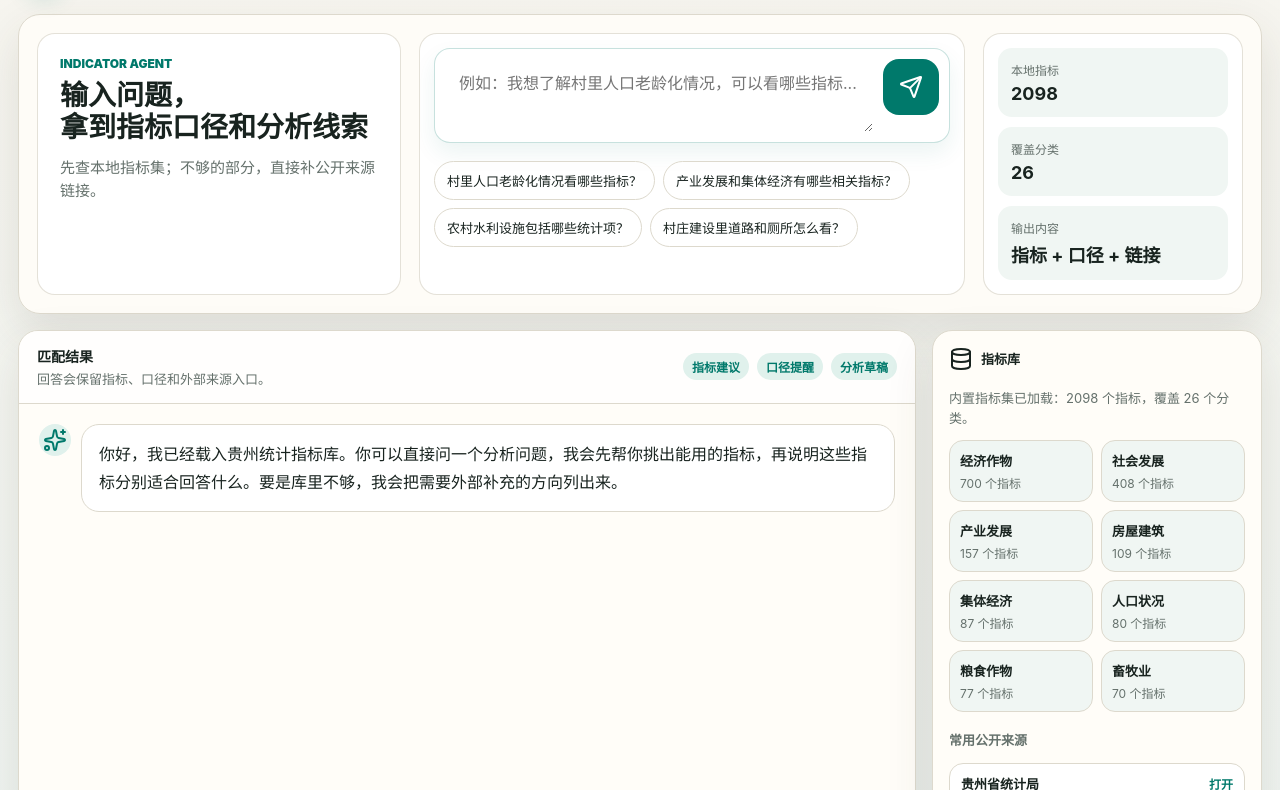
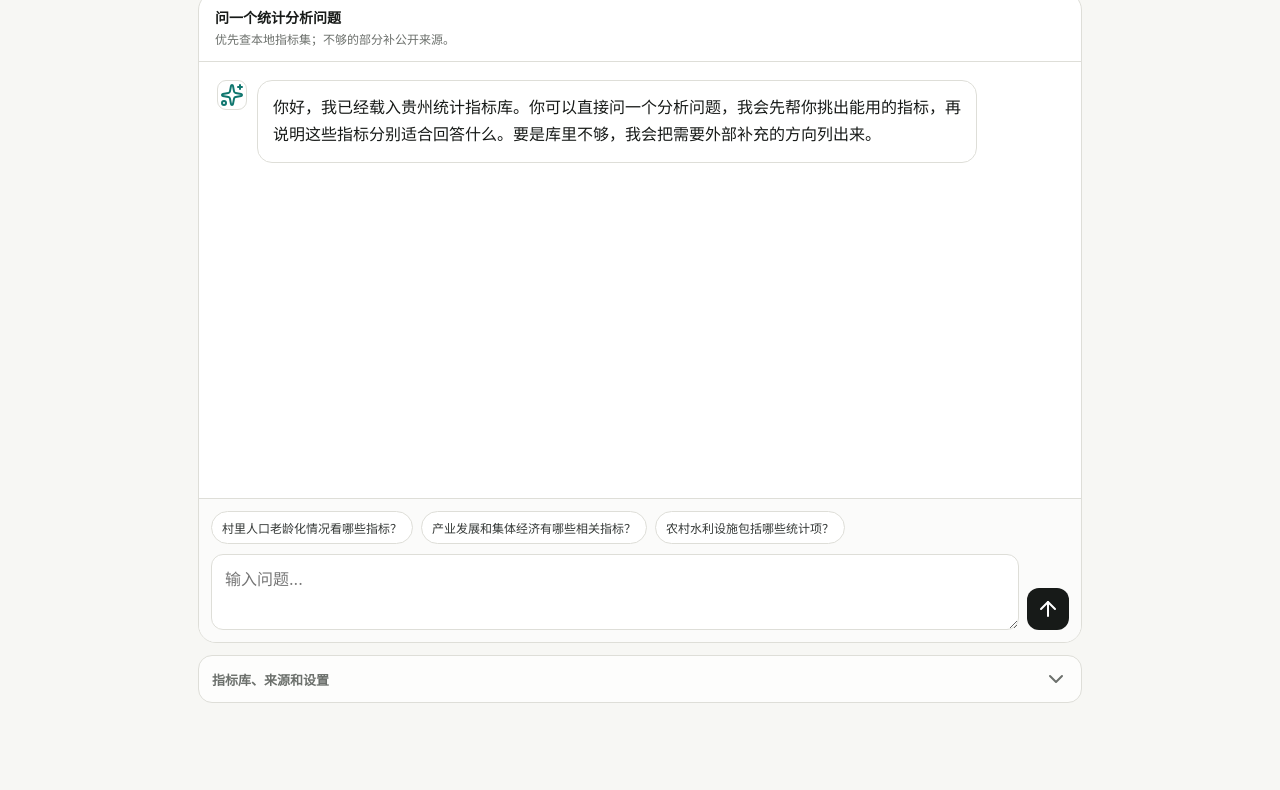
Before and after one commit to RichardF123/Guizhou-GraphRAG, a plain HTML site: page index.html in a window 1280 px wide. Shown: the part 79-869 px from the top of the page. After the commit the page ends 800 px from the top, so only its background shows below. Drawn offline with nearby package versions, Linux system fonts and the light colour scheme.

Commit message:
Simplify chat UI

```diff
--- a/assets/styles.css
+++ b/assets/styles.css
@@ -1,16 +1,13 @@
 :root {
   color-scheme: light;
-  --bg: #f7f5ef;
-  --panel: #fffdf8;
-  --panel-2: #f0f6f3;
-  --ink: #18231f;
-  --muted: #65716c;
-  --line: #ddd9cd;
-  --accent: #00796b;
-  --accent-2: #2d8b57;
-  --accent-soft: #e0f1ec;
-  --gold: #d9a441;
-  --shadow: 0 18px 48px rgba(67, 60, 43, 0.12);
+  --bg: #f7f7f4;
+  --panel: #ffffff;
+  --ink: #171a18;
+  --muted: #6c706c;
+  --line: #deded8;
+  --soft: #f0f1ee;
+  --accent: #0f766e;
+  --accent-soft: #e6f2ef;
   font-family:
     Inter, "Segoe UI", "PingFang SC", "Microsoft YaHei", system-ui,
     sans-serif;
@@ -22,15 +19,14 @@
 
 html,
 body {
+  height: 100%;
   max-width: 100%;
-  min-height: 100%;
-  overflow-x: hidden;
+  overflow: hidden;
 }
 
 body {
   margin: 0;
-  background:
-    linear-gradient(180deg, #f7f5ef 0%, #eef4f1 100%);
+  background: var(--bg);
   color: var(--ink);
 }
 
@@ -45,8 +41,10 @@ button {
 }
 
 .app-shell {
-  width: min(1320px, 100%);
-  min-height: 100vh;
+  display: grid;
+  grid-template-rows: auto minmax(0, 1fr) auto;
+  width: min(920px, 100%);
+  height: 100vh;
   margin: 0 auto;
   padding: 18px;
 }
@@ -55,46 +53,45 @@ button {
   display: flex;
   align-items: center;
   justify-content: space-between;
-  gap: 18px;
-  padding: 10px 4px 18px;
+  gap: 16px;
+  padding-bottom: 14px;
 }
 
 .brand-block {
   display: flex;
-  gap: 12px;
   align-items: center;
+  gap: 10px;
+  min-width: 0;
 }
 
 .brand-mark {
   display: grid;
-  width: 44px;
-  height: 44px;
+  width: 34px;
+  height: 34px;
+  flex: 0 0 auto;
   place-items: center;
-  border: 1px solid rgba(0, 121, 107, 0.24);
-  border-radius: 50%;
-  background: #fff;
+  border: 1px solid var(--line);
+  border-radius: 10px;
+  background: var(--panel);
   color: var(--accent);
-  box-shadow: 0 8px 20px rgba(0, 121, 107, 0.12);
 }
 
 .brand-block h1,
-.hero-query h2,
 .section-title h2 {
   margin: 0;
 }
 
 .brand-block h1 {
-  font-size: 18px;
-  line-height: 1.2;
+  font-size: 15px;
+  line-height: 1.25;
 }
 
 .brand-block p,
-.hint,
-.hero-copy {
-  margin: 5px 0 0;
+.hint {
+  margin: 3px 0 0;
   color: var(--muted);
-  font-size: 13px;
-  line-height: 1.55;
+  font-size: 12px;
+  line-height: 1.45;
 }
 
 .header-actions {
@@ -112,203 +109,27 @@ button {
 }
 
 .icon-button {
-  width: 38px;
-  height: 38px;
+  width: 34px;
+  height: 34px;
   border: 1px solid var(--line);
-  border-radius: 50%;
-  background: #fff;
+  border-radius: 10px;
+  background: var(--panel);
   color: var(--ink);
 }
 
-.hero-query {
+.chat-shell {
   display: grid;
-  grid-template-columns: minmax(0, 0.9fr) minmax(360px, 1.35fr) 260px;
-  gap: 18px;
-  align-items: stretch;
-  padding: 18px;
+  grid-template-rows: auto minmax(0, 1fr) auto;
+  min-height: 0;
+  overflow: hidden;
   border: 1px solid var(--line);
-  border-radius: 22px;
-  background: rgba(255, 253, 248, 0.92);
-  box-shadow: var(--shadow);
-}
-
-.query-intro,
-.query-workbench,
-.signal-grid {
-  min-width: 0;
-  border: 1px solid rgba(221, 217, 205, 0.78);
   border-radius: 18px;
-  background: #fff;
-}
-
-.query-intro {
-  padding: 22px;
-}
-
-.eyebrow {
-  margin: 0 0 8px;
-  color: var(--accent);
-  font-size: 12px;
-  font-weight: 900;
-  letter-spacing: 0;
-  text-transform: uppercase;
-}
-
-.hero-query h2 {
-  max-width: 360px;
-  font-size: 28px;
-  line-height: 1.16;
-  overflow-wrap: anywhere;
-  word-break: break-word;
-}
-
-.hero-copy {
-  max-width: 340px;
-  margin-top: 12px;
-  font-size: 15px;
-}
-
-.query-workbench {
-  min-width: 0;
-  overflow: hidden;
-  padding: 14px;
-}
-
-.composer {
-  display: grid;
-  grid-template-columns: minmax(0, 1fr) 56px;
-  gap: 10px;
-  max-width: none;
-  margin-top: 0;
-  padding: 10px;
-  border: 1px solid rgba(0, 121, 107, 0.22);
-  border-radius: 16px;
-  background: #fff;
-  box-shadow: 0 10px 22px rgba(0, 121, 107, 0.08);
-}
-
-.composer > * {
-  min-width: 0;
-}
-
-textarea,
-input {
-  width: 100%;
-  border: 1px solid var(--line);
-  border-radius: 12px;
-  background: #fff;
-  color: var(--ink);
-  outline: none;
-}
-
-textarea {
-  resize: vertical;
-  padding: 13px 14px;
-  line-height: 1.55;
-}
-
-input {
-  height: 38px;
-  padding: 0 11px;
-}
-
-.composer textarea {
-  min-height: 58px;
-  max-height: 150px;
-  border: 0;
-  padding: 12px 14px;
-}
-
-input:focus,
-textarea:focus {
-  box-shadow: 0 0 0 3px rgba(0, 121, 107, 0.12);
-}
-
-.send-button {
-  width: 56px;
-  height: 56px;
-  border-radius: 16px;
-  background: var(--accent);
-  color: #fff;
-}
-
-.prompt-row {
-  display: flex;
-  flex-wrap: wrap;
-  gap: 8px;
-  max-width: none;
-  margin-top: 18px;
-}
-
-.prompt-chip {
-  padding: 9px 12px;
-  border: 1px solid var(--line);
-  border-radius: 999px;
-  background: rgba(255, 255, 255, 0.74);
-  color: var(--ink);
-  font-size: 13px;
-}
-
-.prompt-chip:hover {
-  border-color: rgba(0, 121, 107, 0.34);
-  background: var(--accent-soft);
-}
-
-.signal-grid {
-  display: grid;
-  gap: 10px;
-  padding: 14px;
-}
-
-.signal-grid div {
-  display: grid;
-  gap: 5px;
-  padding: 13px;
-  border-radius: 14px;
-  background: var(--panel-2);
-}
-
-.signal-grid span {
-  color: var(--muted);
-  font-size: 12px;
-}
-
-.signal-grid strong {
-  color: var(--ink);
-  font-size: 18px;
-}
-
-.result-shell {
-  display: grid;
-  grid-template-columns: minmax(0, 1fr) 330px;
-  gap: 16px;
-  margin-top: 16px;
-}
-
-.chat-panel,
-.side-panel {
-  min-width: 0;
-  border: 1px solid var(--line);
-  border-radius: 20px;
   background: var(--panel);
-  box-shadow: var(--shadow);
-}
-
-.chat-panel {
-  display: grid;
-  grid-template-rows: auto minmax(360px, 1fr);
-  min-height: 560px;
-  overflow: hidden;
 }
 
 .status-strip {
-  display: flex;
-  align-items: center;
-  justify-content: space-between;
-  gap: 14px;
-  padding: 15px 18px;
+  padding: 14px 16px;
   border-bottom: 1px solid var(--line);
-  background: rgba(255, 255, 255, 0.72);
 }
 
 .status-strip strong {
@@ -320,24 +141,7 @@ textarea:focus {
   display: block;
   margin-top: 3px;
   color: var(--muted);
-  font-size: 13px;
-}
-
-.status-tags {
-  display: flex;
-  flex-wrap: wrap;
-  flex-shrink: 0;
-  gap: 8px;
-}
-
-.status-tags span {
-  margin: 0;
-  padding: 5px 9px;
-  border-radius: 999px;
-  background: var(--accent-soft);
-  color: var(--accent);
   font-size: 12px;
-  font-weight: 800;
 }
 
 .status-strip textarea,
@@ -353,47 +157,49 @@ textarea:focus {
 .chat-stream {
   display: flex;
   flex-direction: column;
-  gap: 16px;
+  gap: 14px;
+  min-height: 0;
   overflow-y: auto;
-  padding: 20px;
+  padding: 18px;
 }
 
 .message {
   display: grid;
-  grid-template-columns: 32px minmax(0, 1fr);
+  grid-template-columns: 30px minmax(0, 1fr);
   gap: 10px;
-  max-width: 920px;
+  max-width: 760px;
 }
 
 .message.user {
   align-self: end;
-  grid-template-columns: minmax(0, 1fr) 32px;
-  max-width: 760px;
+  grid-template-columns: minmax(0, 1fr) 30px;
+  max-width: 680px;
 }
 
 .avatar {
   display: grid;
-  width: 32px;
-  height: 32px;
+  width: 30px;
+  height: 30px;
   place-items: center;
-  border-radius: 50%;
-  background: var(--accent-soft);
+  border: 1px solid var(--line);
+  border-radius: 9px;
+  background: var(--panel);
   color: var(--accent);
 }
 
 .user .avatar {
   grid-column: 2;
-  background: #243a35;
+  background: var(--ink);
   color: #fff;
 }
 
 .bubble {
   min-width: 0;
-  padding: 15px 17px;
+  padding: 13px 15px;
   border: 1px solid var(--line);
-  border-radius: 18px;
-  background: #fff;
-  line-height: 1.75;
+  border-radius: 15px;
+  background: var(--panel);
+  line-height: 1.7;
   white-space: pre-wrap;
   overflow-wrap: anywhere;
 }
@@ -401,14 +207,14 @@ textarea:focus {
 .user .bubble {
   grid-column: 1;
   grid-row: 1;
-  background: #243a35;
-  border-color: #243a35;
+  background: var(--ink);
+  border-color: var(--ink);
   color: #fff;
 }
 
 .bubble a {
   color: var(--accent);
-  font-weight: 800;
+  font-weight: 700;
   text-decoration-thickness: 2px;
   text-underline-offset: 3px;
 }
@@ -416,28 +222,117 @@ textarea:focus {
 .reply-heading {
   display: block;
   margin: 5px 0 2px;
-  color: #1b2f2b;
+  color: var(--ink);
   font-size: 15px;
 }
 
-.side-panel {
+.composer-dock {
+  border-top: 1px solid var(--line);
+  padding: 12px;
+  background: #fbfbfa;
+}
+
+.prompt-row {
   display: flex;
-  flex-direction: column;
+  flex-wrap: wrap;
+  gap: 8px;
+  margin-bottom: 10px;
+}
+
+.prompt-chip {
+  max-width: 100%;
+  padding: 7px 10px;
+  border: 1px solid var(--line);
+  border-radius: 999px;
+  background: var(--panel);
+  color: #343836;
+  font-size: 12px;
+}
+
+.composer {
+  display: grid;
+  grid-template-columns: minmax(0, 1fr) 42px;
+  gap: 8px;
+  align-items: end;
+}
+
+textarea,
+input {
+  width: 100%;
+  border: 1px solid var(--line);
+  border-radius: 12px;
+  background: var(--panel);
+  color: var(--ink);
+  outline: none;
+}
+
+textarea {
+  resize: vertical;
+  padding: 12px 13px;
+  line-height: 1.55;
+}
+
+input {
+  height: 36px;
+  padding: 0 10px;
+}
+
+.composer textarea {
+  min-height: 48px;
+  max-height: 130px;
+}
+
+input:focus,
+textarea:focus {
+  border-color: #b9bdb7;
+}
+
+.send-button {
+  width: 42px;
+  height: 42px;
+  border-radius: 12px;
+  background: var(--ink);
+  color: #fff;
+}
+
+.meta-panel {
+  margin-top: 12px;
+  border: 1px solid var(--line);
+  border-radius: 14px;
+  background: rgba(255, 255, 255, 0.72);
+}
+
+.meta-panel summary {
+  display: flex;
+  align-items: center;
+  justify-content: space-between;
+  padding: 11px 13px;
+  color: var(--muted);
+  font-size: 13px;
+  font-weight: 700;
+  list-style: none;
+}
+
+.meta-panel summary::-webkit-details-marker {
+  display: none;
+}
+
+.meta-grid {
+  display: grid;
+  grid-template-columns: minmax(0, 1fr) 220px 260px;
   gap: 14px;
-  padding: 16px;
+  padding: 0 13px 13px;
 }
 
 .panel-section {
-  display: flex;
-  flex-direction: column;
-  gap: 12px;
+  display: grid;
+  gap: 10px;
 }
 
 .section-title {
   display: flex;
   gap: 8px;
   align-items: center;
-  color: var(--ink);
 }
 
 .section-title h2,
@@ -447,22 +342,22 @@ textarea:focus {
 
 .metric-list {
   display: grid;
-  grid-template-columns: 1fr 1fr;
+  grid-template-columns: repeat(3, minmax(0, 1fr));
   gap: 8px;
 }
 
 .metric-item {
   min-width: 0;
-  padding: 10px;
+  padding: 9px;
   border: 1px solid var(--line);
-  border-radius: 14px;
-  background: var(--panel-2);
+  border-radius: 12px;
+  background: var(--soft);
 }
 
 .metric-item strong {
   display: block;
   overflow: hidden;
-  font-size: 13px;
+  font-size: 12px;
   text-overflow: ellipsis;
   white-space: nowrap;
 }
@@ -478,31 +373,29 @@ textarea:focus {
   display: none;
 }
 
-.source-panel {
+.source-panel,
+.settings-body {
   display: grid;
   gap: 8px;
-  padding-top: 4px;
 }
 
 .rail-label {
-  margin: 0 0 6px;
+  margin: 0;
   color: var(--muted);
-  font-weight: 900;
-  letter-spacing: 0;
-  text-transform: uppercase;
+  font-weight: 700;
 }
 
 .source-panel a {
   display: flex;
   align-items: center;
   justify-content: space-between;
-  padding: 10px 11px;
+  padding: 9px 10px;
   border: 1px solid var(--line);
-  border-radius: 14px;
-  background: #fff;
+  border-radius: 12px;
+  background: var(--panel);
   color: var(--ink);
-  font-size: 13px;
-  font-weight: 800;
+  font-size: 12px;
+  font-weight: 700;
   text-decoration: none;
 }
 
@@ -512,52 +405,21 @@ textarea:focus {
   font-size: 12px;
 }
 
-.settings details {
-  border-top: 1px solid var(--line);
-  padding-top: 12px;
-}
-
-.settings summary {
-  display: flex;
-  align-items: center;
-  justify-content: space-between;
-  color: var(--muted);
-  font-size: 13px;
-  font-weight: 800;
-  list-style: none;
-}
-
-.settings summary::-webkit-details-marker {
-  display: none;
-}
-
-.settings summary span {
-  display: inline-flex;
-  gap: 8px;
-  align-items: center;
-}
-
-.settings-body {
-  display: grid;
-  gap: 10px;
-  margin-top: 12px;
-}
-
 .settings label,
 .metric-access {
   display: grid;
-  gap: 6px;
+  gap: 5px;
   color: var(--muted);
   font-size: 12px;
 }
 
 .secondary-button {
   gap: 8px;
-  height: 38px;
-  border-radius: 12px;
+  height: 36px;
+  border-radius: 11px;
   background: var(--accent-soft);
   color: var(--accent);
-  font-weight: 800;
+  font-weight: 700;
 }
 
 .typing {
@@ -568,119 +430,47 @@ textarea:focus {
 .locked-note {
   grid-column: 1 / -1;
   margin: 0;
-  padding: 10px 12px;
+  padding: 9px 10px;
   border: 1px solid rgba(154, 90, 0, 0.28);
-  border-radius: 14px;
+  border-radius: 12px;
   background: #fff7e8;
   color: #8a5400;
   font-size: 12px;
   line-height: 1.5;
 }
 
-@media (max-width: 1020px) {
-  .hero-query {
-    grid-template-columns: 1fr;
+@media (max-width: 860px) {
+  html,
+  body {
+    height: auto;
+    overflow-y: auto;
   }
 
-  .hero-query h2,
-  .hero-copy {
-    max-width: none;
-  }
-
-  .signal-grid {
-    grid-template-columns: repeat(3, minmax(0, 1fr));
-  }
-
-  .result-shell {
-    grid-template-columns: 1fr;
-  }
-}
-
-@media (max-width: 680px) {
   .app-shell {
-    width: 100vw;
-    max-width: 100vw;
-    overflow: hidden;
-    padding: 10px;
-  }
-
-  .topbar {
-    align-items: flex-start;
+    height: auto;
+    min-height: 100vh;
+    width: calc(100vw - 56px);
+    max-width: calc(100vw - 56px);
+    margin: 0 16px;
+    padding: 12px 0;
   }
 
   .header-actions {
     display: none;
   }
 
-  .hero-query {
-    display: block;
-    width: calc(100vw - 54px);
-    max-width: calc(100vw - 54px);
-    padding: 10px;
-    border-radius: 20px;
+  .chat-shell {
+    width: 100%;
+    max-width: 100%;
+    min-height: 72vh;
   }
 
-  .result-shell {
-    width: calc(100vw - 54px);
-    max-width: calc(100vw - 54px);
-  }
-
-  .query-intro,
-  .query-workbench,
-  .signal-grid {
-    border-radius: 16px;
-  }
-
-  .query-intro {
-    padding: 18px;
-  }
-
-  .hero-query h2 {
-    font-size: 22px;
+  .chat-stream,
+  .composer-dock,
+  .meta-panel {
     width: 100%;
     max-width: 100%;
-    white-space: normal;
-    word-break: break-all;
-  }
-
-  .hero-copy,
-  .composer textarea,
-  .prompt-chip {
-    max-width: 100%;
-    overflow-wrap: anywhere;
-  }
-
-  .hero-copy {
-    font-size: 12px;
-  }
-
-  .query-workbench,
-  .signal-grid {
-    margin-top: 10px;
-  }
-
-  .signal-grid {
-    grid-template-columns: 1fr;
-  }
-
-  .composer {
-    grid-template-columns: 1fr;
-    gap: 8px;
-  }
-
-  .send-button {
-    width: 100%;
-    height: 44px;
-  }
-
-  .chat-panel,
-  .side-panel {
-    max-width: 100%;
-  }
-
-  .status-strip {
-    align-items: flex-start;
-    flex-direction: column;
+    overflow-x: hidden;
   }
 
   .message,
@@ -697,6 +487,27 @@ textarea:focus {
   .bubble,
   .user .bubble {
     grid-column: 1;
+    width: 100%;
+    max-width: 100%;
+    word-break: break-all;
+  }
+
+  .prompt-row {
+    display: grid;
+    grid-template-columns: 1fr;
+  }
+
+  .prompt-chip {
+    width: 100%;
+    text-align: left;
+  }
+
+  .composer {
+    grid-template-columns: 1fr 40px;
+  }
+
+  .meta-grid {
+    grid-template-columns: 1fr;
   }
 
   .metric-list {
--- a/index.html
+++ b/index.html
@@ -17,8 +17,8 @@
             <i data-lucide="radar"></i>
           </div>
           <div>
-            <h1>贵州统计指标助手</h1>
-            <p>自然语言提问，自动匹配指标、口径和公开来源。</p>
+            <h1>贵州统计指标 Agent</h1>
+            <p>用自然语言匹配指标、口径和可核验来源。</p>
           </div>
         </div>
         <div class="header-actions">
@@ -31,69 +31,47 @@
         </div>
       </header>
 
-      <section class="hero-query" aria-label="指标匹配输入">
-        <div class="query-intro">
-          <p class="eyebrow">Indicator Agent</p>
-          <h2>输入问题，<br />拿到指标口径和分析线索</h2>
-          <p class="hero-copy">先查本地指标集；不够的部分，直接补公开来源链接。</p>
+      <section class="chat-shell" aria-label="智能对话">
+        <div class="status-strip">
+          <div>
+            <strong>问一个统计分析问题</strong>
+            <span>优先查本地指标集；不够的部分补公开来源。</span>
+          </div>
+          <label class="sr-only" for="knowledgeBase">匹配策略</label>
+          <textarea id="knowledgeBase" rows="5"></textarea>
         </div>
 
-        <div class="query-workbench">
+        <div class="chat-stream" id="chatStream" aria-live="polite"></div>
+
+        <div class="composer-dock">
+          <div class="prompt-row" aria-label="示例问题">
+            <button class="prompt-chip" type="button">村里人口老龄化情况看哪些指标？</button>
+            <button class="prompt-chip" type="button">产业发展和集体经济有哪些相关指标？</button>
+            <button class="prompt-chip" type="button">农村水利设施包括哪些统计项？</button>
+          </div>
+
           <form class="composer" id="chatForm">
             <textarea
               id="userInput"
               rows="2"
-              placeholder="例如：我想了解村里人口老龄化情况，可以看哪些指标..."
+              wrap="soft"
+              placeholder="输入问题..."
               required
             ></textarea>
             <button class="send-button" type="submit" aria-label="发送">
-              <i data-lucide="send"></i>
+              <i data-lucide="arrow-up"></i>
             </button>
           </form>
-
-          <div class="prompt-row" aria-label="示例问题">
-            <button class="prompt-chip" type="button">村里人口老龄化情况看哪些指标？</button>
-            <button class="prompt-chip" type="button">产业发展和集体经济有哪些相关指标？</button>
-            <button class="prompt-chip" type="button">农村水利设施包括哪些统计项？</button>
-            <button class="prompt-chip" type="button">村庄建设里道路和厕所怎么看？</button>
-          </div>
-        </div>
-
-        <div class="signal-grid" aria-label="当前能力">
-          <div>
-            <span>本地指标</span>
-            <strong>2098</strong>
-          </div>
-          <div>
-            <span>覆盖分类</span>
-            <strong>26</strong>
-          </div>
-          <div>
-            <span>输出内容</span>
-            <strong>指标 + 口径 + 链接</strong>
-          </div>
         </div>
       </section>
 
-      <section class="result-shell">
-        <section class="chat-panel" aria-label="智能对话">
-          <div class="status-strip">
-            <div>
-              <strong>匹配结果</strong>
-              <span>回答会保留指标、口径和外部来源入口。</span>
-            </div>
-            <div class="status-tags" aria-label="输出内容">
-              <span>指标建议</span>
-              <span>口径提醒</span>
-              <span>分析草稿</span>
-            </div>
-            <label class="sr-only" for="knowledgeBase">匹配策略</label>
-            <textarea id="knowledgeBase" rows="5"></textarea>
-          </div>
-          <div class="chat-stream" id="chatStream" aria-live="polite"></div>
-        </section>
+      <details class="meta-panel">
+        <summary>
+          <span>指标库、来源和设置</span>
+          <i data-lucide="chevron-down" aria-hidden="true"></i>
+        </summary>
 
-        <aside class="side-panel">
+        <div class="meta-grid">
           <section class="panel-section dataset-card">
             <div class="section-title">
               <i data-lucide="database" aria-hidden="true"></i>
@@ -117,11 +95,6 @@
           </section>
 
           <section class="panel-section settings">
-            <details>
-              <summary>
-                <span><i data-lucide="settings-2" aria-hidden="true"></i> 高级设置</span>
-                <i data-lucide="chevron-down" aria-hidden="true"></i>
-              </summary>
             <div class="settings-body">
               <label class="metric-access">
                 <span>指标集接口</span>
@@ -152,10 +125,9 @@
                 保存配置
               </button>
             </div>
+          </section>
+        </div>
       </details>
-          </section>
-        </aside>
-      </section>
     </main>
   </body>
 </html>
```
Lines whose indentation alone changed are shown as unchanged.
